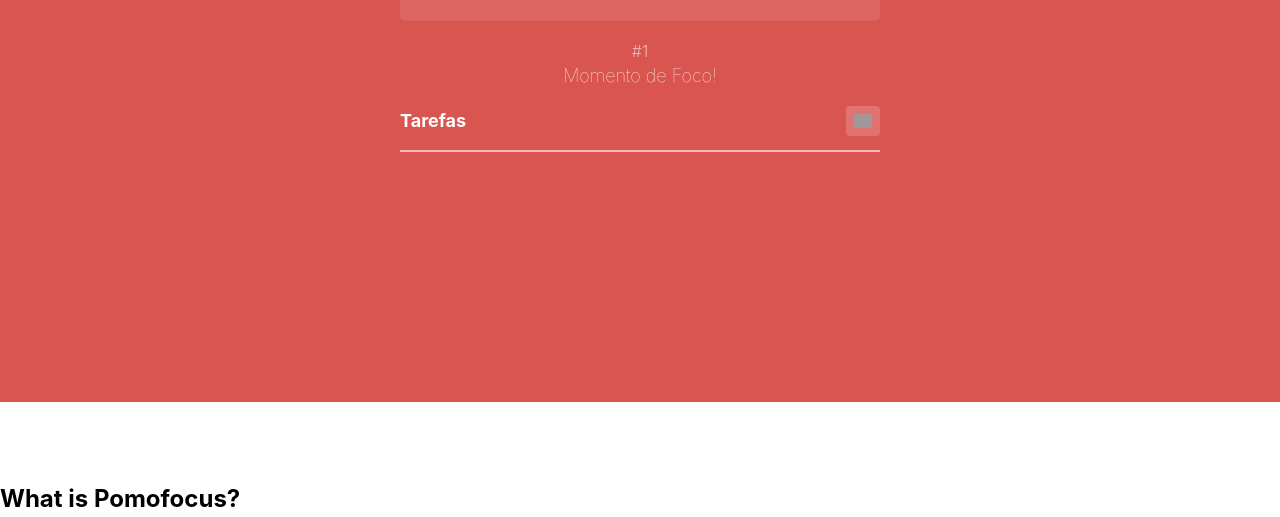
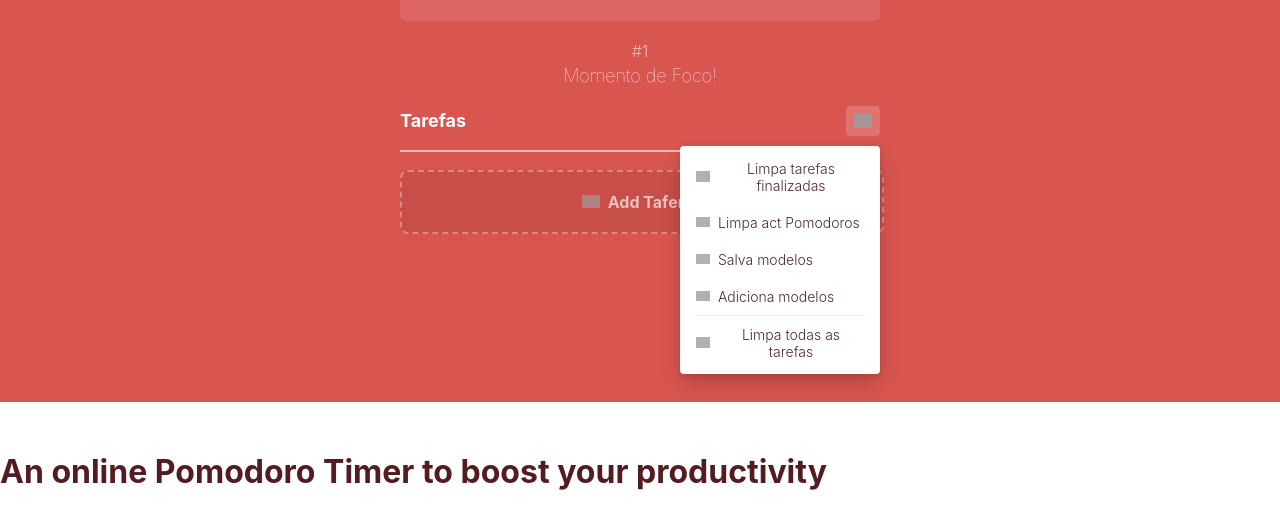
Before and after one commit to VarleyS/Pomodoro, a plain HTML site: page index.html in a window 1280 px wide. Shown: the part 398-915 px from the top of the page. Drawn offline with Linux system fonts and the light colour scheme; grey boxes are pictures that could not be loaded.

Commit message:
adicionando tarefas

```diff
--- a/index.html
+++ b/index.html
@@ -58,7 +58,8 @@
                                         <button class="botaoIniciar">INICIAR</button>
                                         <div class="avancar">
                                             <button class="botaoAvancar">
-                                                <img src="https://pomofocus.io/icons/next-white3.png" class="avancarImg">
+                                                <img src="https://pomofocus.io/icons/next-white3.png"
+                                                    class="avancarImg">
                                             </button>
                                         </div>
                                     </div>
@@ -73,31 +74,51 @@
                                         <button class="botaoOpcao">
                                             <img src="https://pomofocus.io/icons/threedots-white.png" class="imgOpcao">
                                         </button>
+                                        <div class="corpoOpcao">
+                                            <div class="botoesOpcao">
+                                                <img src="https://pomofocus.io/icons/delete-black.png" alt="clear icon"
+                                                    class="imgTarefas">
+                                                Limpa tarefas finalizadas
+                                            </div>
+                                            <div class="botoesOpcao">
+                                                <img src="https://pomofocus.io/icons/clear-black.png" alt="clear icon"
+                                                    class="imgTarefas">
+                                                Limpa act Pomodoros
+                                            </div>
+                                            <div class="botoesOpcao">
+                                                <img src="https://pomofocus.io/icons/save-black2.png" alt="save icon"
+                                                    class="imgTarefas">
+                                                Salva modelos
+                                            </div>
+                                            <div class="botoesOpcao">
+                                                <img src="https://pomofocus.io/icons/plus-black.png" alt="plus icon"
+                                                    class="imgTarefas">
+                                                Adiciona modelos
+                                            </div>
+                                            <div class="divisaoOpcao"></div>
+                                            <div class="botoesOpcao">
+                                                <img src="https://pomofocus.io/icons/delete-black.png" alt="clear icon"
+                                                    class="imgTarefas">
+                                                Limpa todas as tarefas
+                                            </div>
+                                        </div>
                                     </div>
                                 </div>
-                                <div></div>
+                                <div class="separacaoTarefas"></div>
+                                <div class="adicionaTarefas">
+                                    <img src="https://pomofocus.io/icons/plus-circle-white.png" class="imgAddTarefas">
+                                    <div class="descricaotarefas">Add Taferas</div>
+                                </div>
                             </div>
-                        </div>
-                    </div>
-                </div>
-                <div>
-                    <div>
-                        <div>
-                            <div></div>
-                        </div>
-                        <div>
-                            <div>
-
-                            </div>
-                            <div></div>
-                            <div></div>
                         </div>
                     </div>
                 </div>
             </div>
         </div>
 
-        <h1>An online Pomodoro Timer to boost your productivity</h1>
+        <div class="imageCont">
+            <h1 class="titulo">An online Pomodoro Timer to boost your productivity</h1>
+        </div>
         <h2>What is Pomofocus?</h2>
 
         <p>Pomofocus is a customizable pomodoro timer that works on desktop & mobile browser. The aim of this app is to
--- a/style.css
+++ b/style.css
@@ -63,10 +63,20 @@
     width: 20px;
 
 }
+h1 {
+    display: block;
+    font-size: 2em;
+    margin-block-start: 0.67em;
+    margin-block-end: 0.67em;
+    margin-inline-start: 0px;
+    margin-inline-end: 0px;
+    font-weight: bold;
+}
 
-h1 {
-    color: white;
-    text-align: center;
+h1, h2, h3, h4 {
+    color: hsl(357, 50%, 22%);
+    margin-top: 1.8rem;
+    margin-bottom: 0em;
 }
 
 .botao {
@@ -306,3 +316,82 @@
 .imgOpcao {
     width: 18px;
 }
+
+.corpoOpcao {
+    border-radius: 4px;
+    opacity: 1;
+    padding: 4px 0px;
+    box-shadow: rgb(0 0 0 / 15%) 0px 10px 20px, rgb(0 0 0 / 10%) 0px 3px 6px;
+    display: block;
+    pointer-events: auto;
+    position: absolute;
+    background-color: white;
+    transform: translateY(10px);
+    width: 200px;
+    right: 0px;
+    z-index: 1;
+}
+
+.botoesOpcao {
+    color: rgb(79,43,45);
+    display: flex;
+    -webkit-box-align: center;
+    align-items: center;
+    padding: 10px 16px;
+    font-size: 14px;
+    cursor: pointer;
+}
+
+.imgTarefas {
+    opacity: 0.8;
+    width: 14px;
+    margin-right: 8px;
+}
+
+.divisaoOpcao {
+    height: 1px;
+    width: 85%;
+    background-color: rgb(239,239,239);
+    margin: auto;
+}
+
+.separacaoTarefas {
+    margin-top: 18px;
+}
+
+.adicionaTarefas {
+    width: 100%;
+    height: 60px;
+    background-color: rgba(0,0,0,0.1);
+    border-radius: 8px;
+    display: flex;
+    -webkit-box-pack: center;
+    justify-content: center;
+    -webkit-box-align: center;
+    align-items: center;
+    cursor: pointer;
+    opacity: 0.8;
+    margin-top: 12px;
+    border: 2px dashed rgba(255,255,255,0.4);
+}
+
+.imgAddTarefas {
+    width: 18px;
+    margin-right: 8px;
+    opacity: 0.8;
+}
+
+.descricaotarefas {
+    opacity: 0.8;
+    font-weight: bold;
+}
+
+.imageCont {
+    margin-top: 30px;
+}
+
+.titulo{
+    display: block;
+    margin-top: 50px;
+    margin-bottom: 20px;
+}
```
